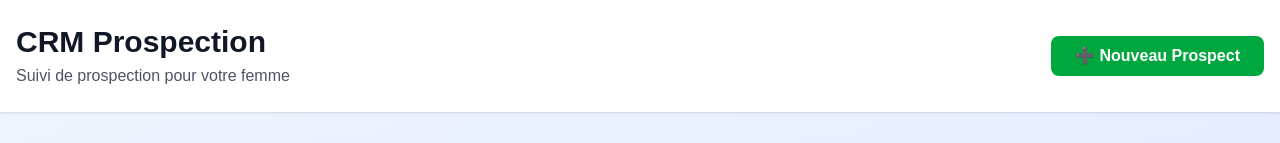
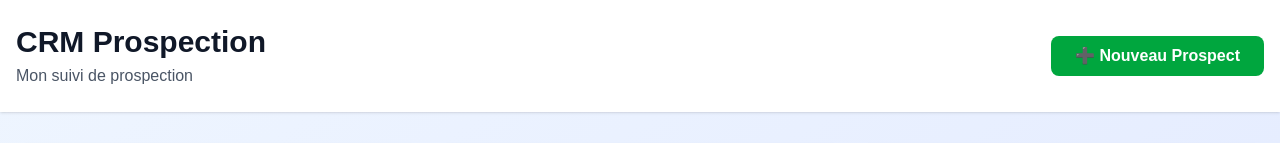
Before and after one commit to NAMI092313/prospection-crm, a Next.js app: page / in a window 1280 px wide. Shown: the top 143 px of the page. Built offline with nearby package versions, Linux system fonts and the light colour scheme.

Commit message:
Update: Changer le titre du header en 'Mon suivi de prospection'

```diff
--- a/app/page.tsx
+++ b/app/page.tsx
@@ -26,7 +26,7 @@
           <div className="flex justify-between items-center">
             <div>
               <h1 className="text-3xl font-bold text-gray-900">CRM Prospection</h1>
-              <p className="text-gray-600 mt-1">Suivi de prospection pour votre femme</p>
+              <p className="text-gray-600 mt-1">Mon suivi de prospection</p>
             </div>
             <Link
               href="/prospects/new"
```
